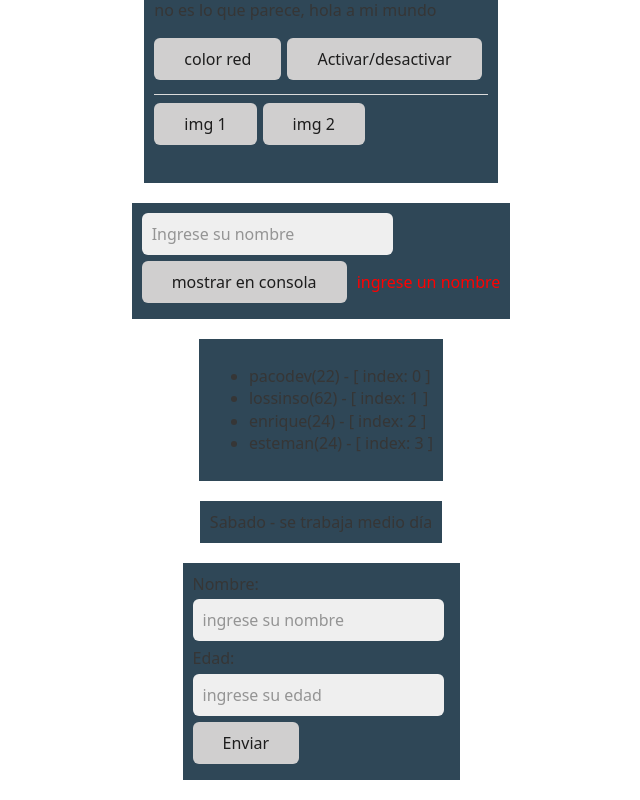
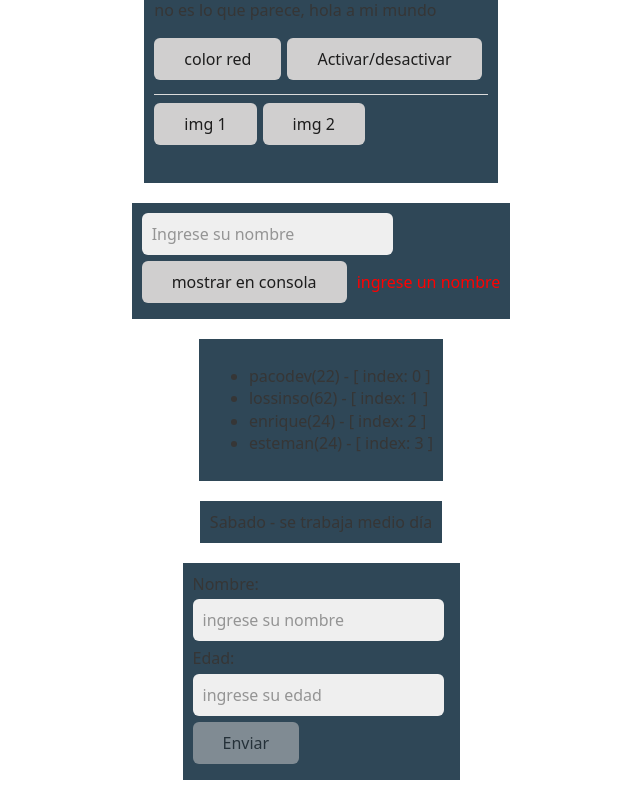
Before and after one commit to PacoChinchay/aprendiendo-angular, an Angular app: page / in a window 1280 px wide. Shown: the part 248-1048 px from the top of the page, without its empty margins (319-959 px from the left). Built offline with nearby package versions, Linux system fonts and the light colour scheme.

Commit message:
formcontact add

```diff
--- a/src/app/formulario2/formulario2.component.html
+++ b/src/app/formulario2/formulario2.component.html
@@ -1,5 +1,5 @@
 <article>
-  <form (ngSubmit)="process()">
+  <form (ngSubmit)="process()" #formContact="ngForm">
     <div>
       <label for="">Nombre:</label>
       <input type="text" name="nombre" placeholder="ingrese su nombre" [(ngModel)]="persona.nombre" required="" #name="ngModel">
@@ -15,7 +15,7 @@
       la edad es obligatoria
     </span>
     <div>
-      <button>Enviar</button>
+      <button [disabled]="formContact.invalid">Enviar</button>
     </div>
   </form>
 </article>
```
